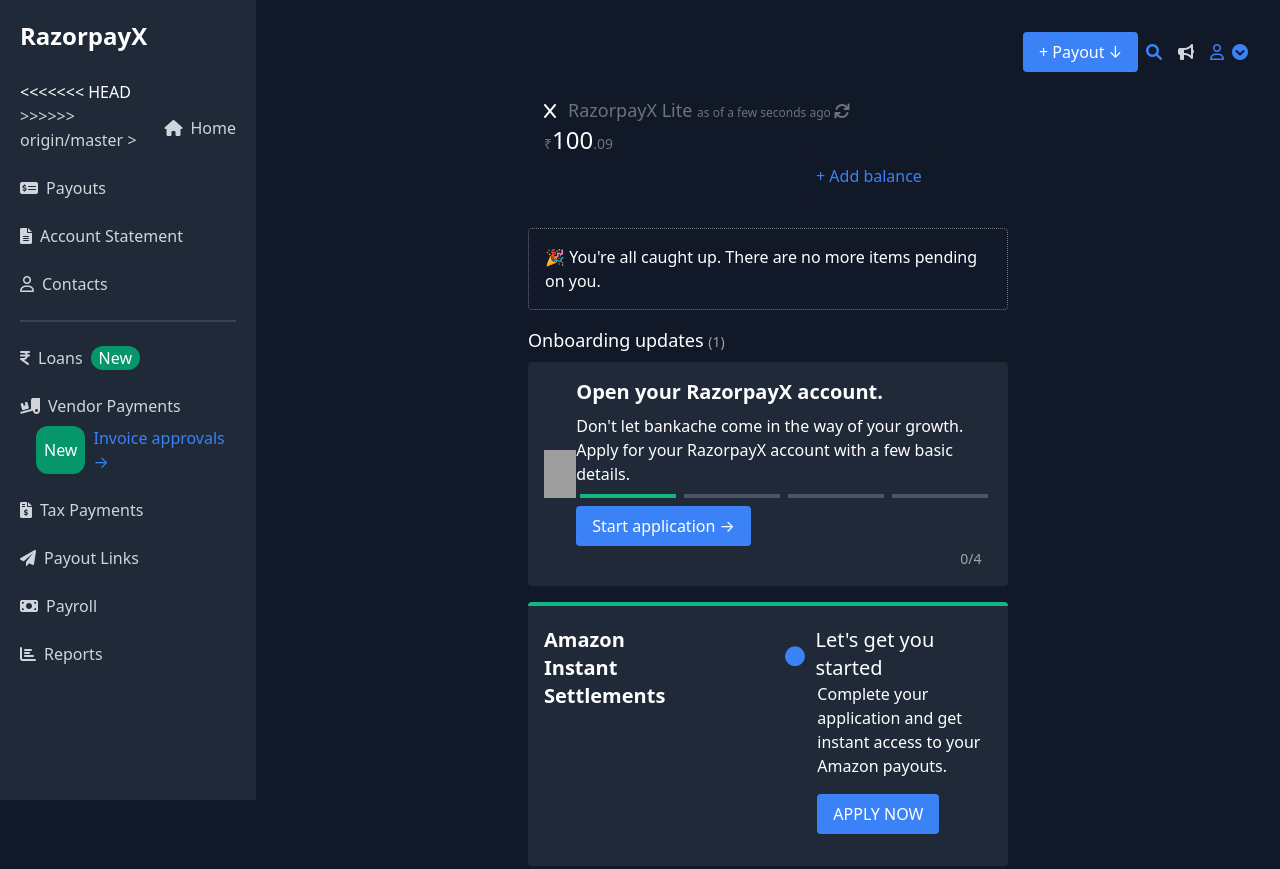
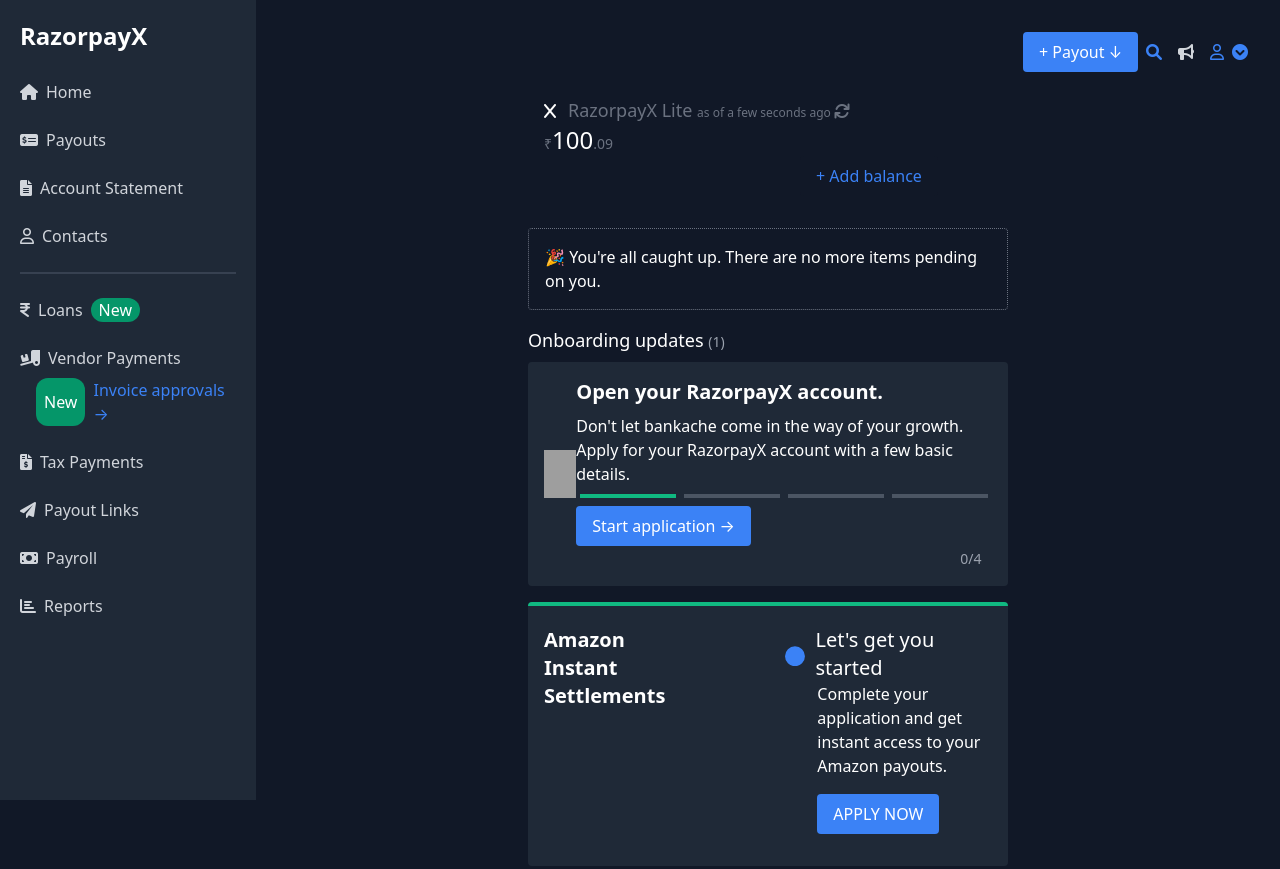
Before and after one commit to Sarika-Agrawal/Tailwind-CSS, a website: page ss2.html in a window 1280 px wide. Shown: the top 869 px of the page. Drawn offline with nearby package versions, Linux system fonts and the light colour scheme; grey boxes are pictures that could not be loaded.

Commit message:
Update ss2.html

```diff
--- a/ss2.html
+++ b/ss2.html
@@ -21,11 +21,7 @@
         <nav>
           <ul class="space-y-6">
             <li class="mb-3">
-<<<<<<< HEAD
-              <a href="ss1.html" class="flex items-center text-gray-300"
-=======
               <a href="index.html" class="flex items-center text-gray-300"
->>>>>>> origin/master
                 ><i class="fas fa-home mr-2"></i> Home</a
               >
             </li>
```
